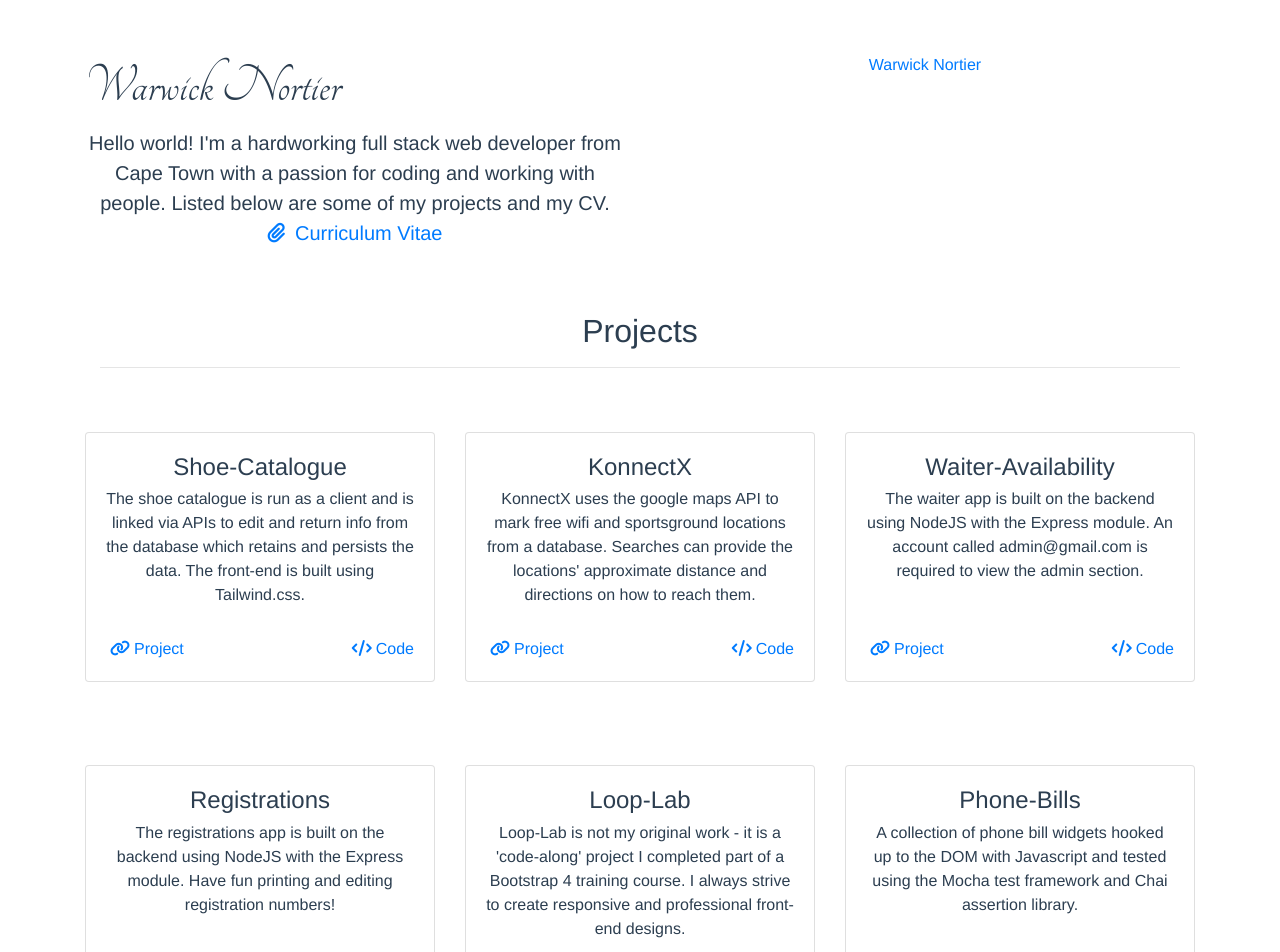
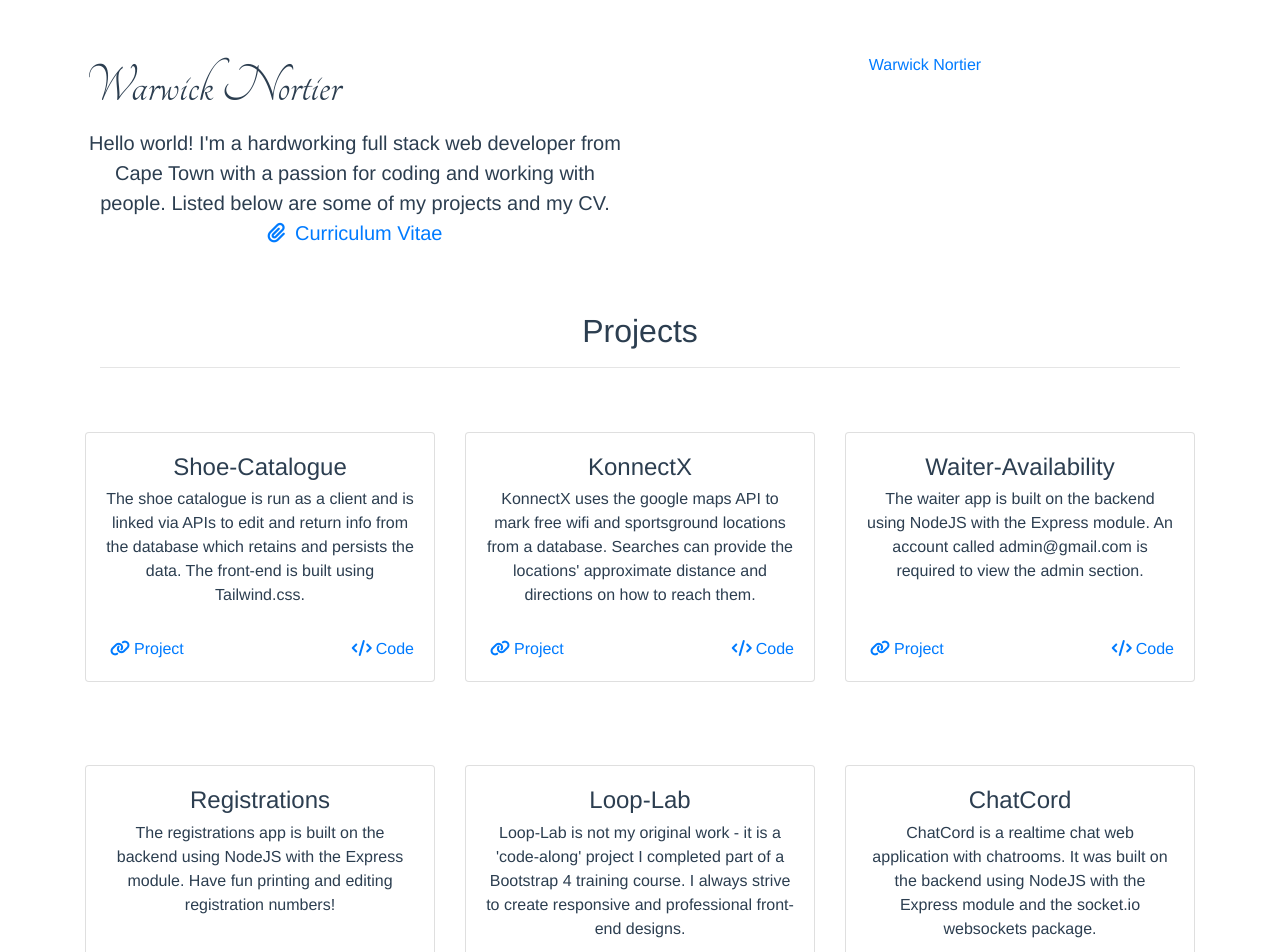
Before and after one commit to WNortier/wnortier.github.io, a Vue app: page / in a window 1280 px wide. Shown: the top 952 px of the page. Built offline with nearby package versions, Linux system fonts and the light colour scheme; no server answers.

Commit message:
fixed an issue with github api only showing 30 repos

```diff
--- a/src/App.vue
+++ b/src/App.vue
@@ -98,13 +98,21 @@ export default {
           description:
             "Loop-Lab is not my original work - it is a 'code-along' project I completed part of a Bootstrap 4 training course.  I always strive to create responsive and professional front-end designs."
         },
+        // {
+        //   id: 6,
+        //   name: "Phone-Bills",
+        //   link: "https://wnortier.github.io/phone-bills-working-with-dom/",
+        //   code: "",
+        //   description:
+        //     "A collection of phone bill widgets hooked up to the DOM with Javascript and tested using the Mocha test framework and Chai assertion library."
+        // },
         {
           id: 6,
-          name: "Phone-Bills",
-          link: "https://wnortier.github.io/phone-bills-working-with-dom/",
+          name: "ChatCord",
+          link: "",
           code: "",
           description:
-            "A collection of phone bill widgets hooked up to the DOM with Javascript and tested using the Mocha test framework and Chai assertion library."
+            "ChatCord is a realtime chat web application with chatrooms.  It was built on the backend using NodeJS with the Express module and the socket.io websockets package."
         }
       ]
     };
@@ -116,9 +124,10 @@ export default {
   created() {
     var self = this;
     axios
-      .get("https://api.github.com/users/wnortier/repos")
+      .get("https://api.github.com/users/wnortier/repos?&per_page=100")
       .then(res => {
         let response = res.data;
+        console.log(res.data);
         let shoeCatalogueProject = response.filter(function(e) {
           return e.name.includes("shoe");
         });
@@ -126,7 +135,7 @@ export default {
           return e.name.includes("Konnect");
         });
         let waitersProject = response.filter(function(e) {
-          return e.name.includes("waiter");
+          return e.name.includes("waiter-availability-with-express");
         });
         let registrationsProject = response.filter(function(e) {
           return e.name.includes("registra");
@@ -134,9 +143,18 @@ export default {
         let loopLabProject = response.filter(function(e) {
           return e.name.includes("codealong");
         });
-        let phoneBillsProject = response.filter(function(e) {
-          return e.name.includes("phone");
+        let chatCordProject = response.filter(function(e) {
+          return e.name.includes("chat");
         });
+        console.log(shoeCatalogueProject);
+        console.log(konnectxProject);
+        console.log(waitersProject);
+        console.log(registrationsProject);
+        console.log(loopLabProject);
+        console.log(chatCordProject);
+        // let phoneBillsProject = response.filter(function(e) {
+        //   return e.name.includes("phone");
+        // });
         self.projects[0].code = shoeCatalogueProject[0].html_url;
         self.projects[0].link = shoeCatalogueProject[0].description;
         self.projects[1].code = konnectxProject[0].html_url;
@@ -147,8 +165,12 @@ export default {
         self.projects[3].link = registrationsProject[0].description;
         self.projects[4].code = loopLabProject[0].html_url;
         self.projects[4].link = loopLabProject[0].description;
-        self.projects[5].code = phoneBillsProject[0].html_url;
-        self.projects[5].link = phoneBillsProject[0].description;
+        // self.projects[5].code = phoneBillsProject[0].html_url;
+        // self.projects[5].link = phoneBillsProject[0].description;
+        self.projects[5].code = chatCordProject[0].html_url;
+        self.projects[5].link = chatCordProject[0].description;
+        console.log(self.projects[5].code);
+        console.log(self.projects[5].link);
       })
       .catch(error => console.log(error));
   }
```
